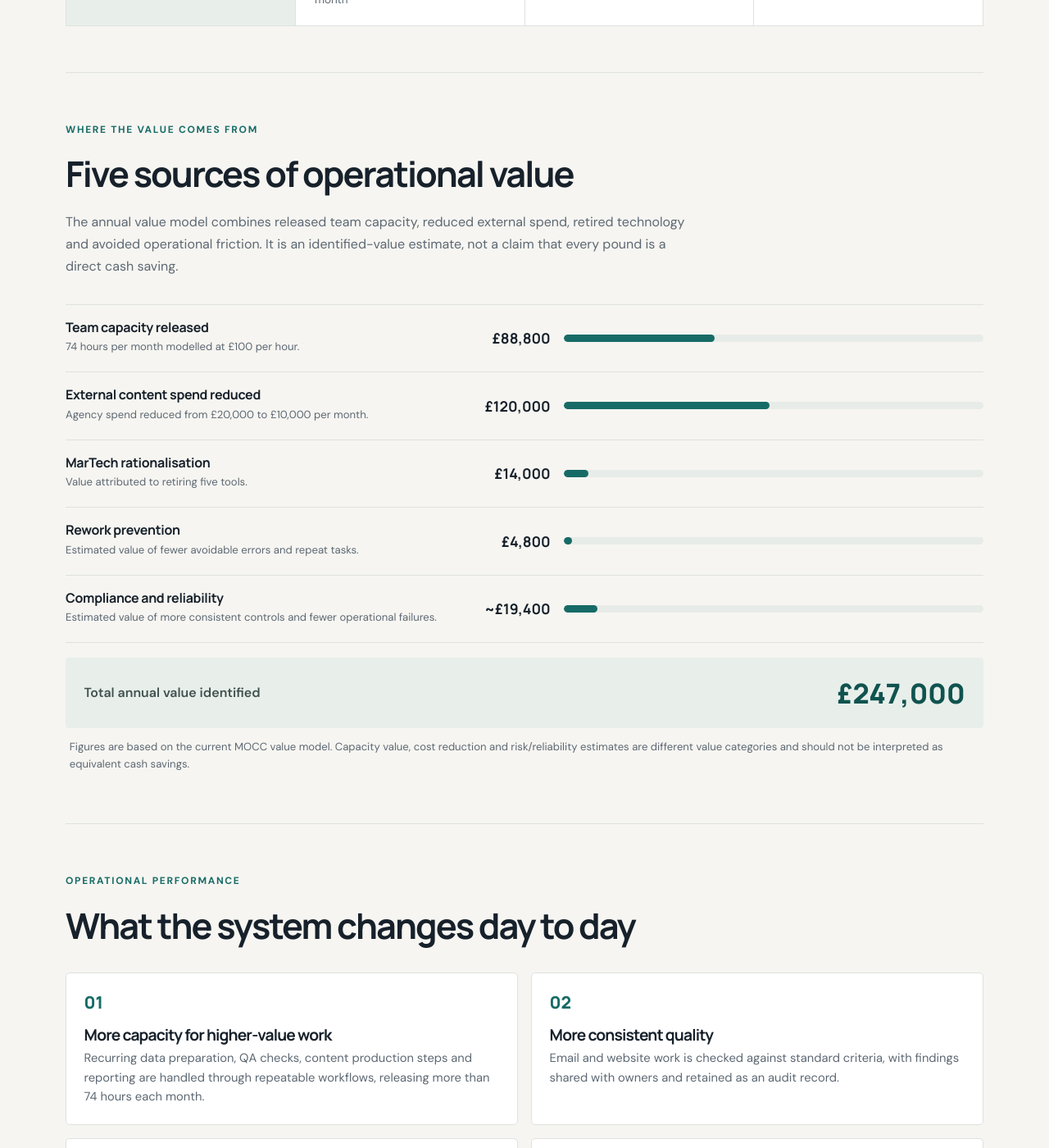
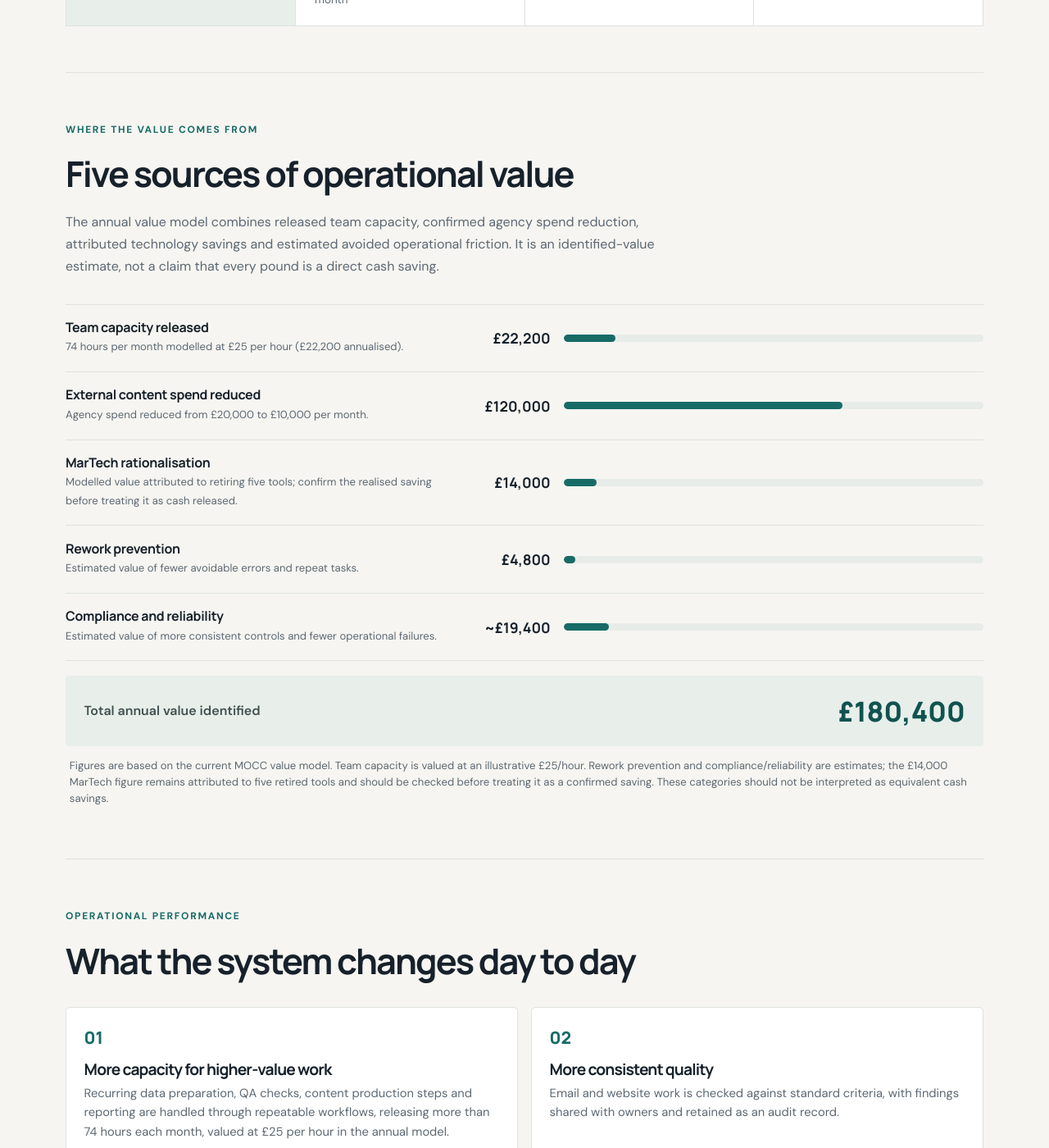
Before and after one commit to georgefwmurray/Marketing-Operations-Control-Centre, a Jekyll site: the page built from Results.md, in a window 1280 px wide and 1400 px high, scrolled down 734 px. Shown: the whole window at 82% size. Built offline with Jekyll 4.4.1, drawn with Linux system fonts in a browser that asks for light colours; our own code applies the rules of GitHub Pages for plain Markdown files.

Commit message:
Update commercial value model using £25 hourly capacity rate

```diff
--- a/Results.md
+++ b/Results.md
@@ -1,6 +1,6 @@
 ---
 title: "Results: HubSpot AI Marketing Operations Impact"
-description: "Measured impact from the Marketing Operations Control Centre: 11 live agents, 74+ hours of monthly capacity released and £247,000 in annual value identified."
+description: "Measured impact from the Marketing Operations Control Centre: 11 live agents, 74+ hours of monthly capacity released and £180,400 in annual value identified."
 ---
 
 <div class="page-hero">
@@ -11,7 +11,7 @@ description: "Measured impact from the Marketing Operations Control Centre: 11 l
 </div>
 
 <div class="stat-grid stat-grid--four">
-  <div class="stat-card stat-card--feature"><strong>£247k</strong><span>Annual value identified</span></div>
+  <div class="stat-card stat-card--feature"><strong>£180.4k</strong><span>Annual value identified</span></div>
   <div class="stat-card"><strong>74+</strong><span>Hours of capacity released each month</span></div>
   <div class="stat-card"><strong>300+</strong><span>Governance records generated</span></div>
   <div class="stat-card"><strong>20+</strong><span>Marketing users supported</span></div>
@@ -21,17 +21,17 @@ description: "Measured impact from the Marketing Operations Control Centre: 11 l
   <div class="section-heading">
     <p class="eyebrow">Where the value comes from</p>
     <h2>Five sources of operational value</h2>
-    <p>The annual value model combines released team capacity, reduced external spend, retired technology and avoided operational friction. It is an identified-value estimate, not a claim that every pound is a direct cash saving.</p>
+    <p>The annual value model combines released team capacity, confirmed agency spend reduction, attributed technology savings and estimated avoided operational friction. It is an identified-value estimate, not a claim that every pound is a direct cash saving.</p>
   </div>
   <div class="impact-list">
-    <div class="impact-row"><div class="impact-copy"><h3>Team capacity released</h3><p>74 hours per month modelled at £100 per hour.</p></div><strong>£88,800</strong><div class="impact-track"><span style="width:36%"></span></div></div>
-    <div class="impact-row"><div class="impact-copy"><h3>External content spend reduced</h3><p>Agency spend reduced from £20,000 to £10,000 per month.</p></div><strong>£120,000</strong><div class="impact-track"><span style="width:49%"></span></div></div>
-    <div class="impact-row"><div class="impact-copy"><h3>MarTech rationalisation</h3><p>Value attributed to retiring five tools.</p></div><strong>£14,000</strong><div class="impact-track"><span style="width:6%"></span></div></div>
-    <div class="impact-row"><div class="impact-copy"><h3>Rework prevention</h3><p>Estimated value of fewer avoidable errors and repeat tasks.</p></div><strong>£4,800</strong><div class="impact-track"><span style="width:2%"></span></div></div>
-    <div class="impact-row"><div class="impact-copy"><h3>Compliance and reliability</h3><p>Estimated value of more consistent controls and fewer operational failures.</p></div><strong>~£19,400</strong><div class="impact-track"><span style="width:8%"></span></div></div>
+    <div class="impact-row"><div class="impact-copy"><h3>Team capacity released</h3><p>74 hours per month modelled at £25 per hour (£22,200 annualised).</p></div><strong>£22,200</strong><div class="impact-track"><span style="width:12.3%"></span></div></div>
+    <div class="impact-row"><div class="impact-copy"><h3>External content spend reduced</h3><p>Agency spend reduced from £20,000 to £10,000 per month.</p></div><strong>£120,000</strong><div class="impact-track"><span style="width:66.5%"></span></div></div>
+    <div class="impact-row"><div class="impact-copy"><h3>MarTech rationalisation</h3><p>Modelled value attributed to retiring five tools; confirm the realised saving before treating it as cash released.</p></div><strong>£14,000</strong><div class="impact-track"><span style="width:7.8%"></span></div></div>
+    <div class="impact-row"><div class="impact-copy"><h3>Rework prevention</h3><p>Estimated value of fewer avoidable errors and repeat tasks.</p></div><strong>£4,800</strong><div class="impact-track"><span style="width:2.7%"></span></div></div>
+    <div class="impact-row"><div class="impact-copy"><h3>Compliance and reliability</h3><p>Estimated value of more consistent controls and fewer operational failures.</p></div><strong>~£19,400</strong><div class="impact-track"><span style="width:10.8%"></span></div></div>
   </div>
-  <div class="total-value"><span>Total annual value identified</span><strong>£247,000</strong></div>
-  <p class="small-note">Figures are based on the current MOCC value model. Capacity value, cost reduction and risk/reliability estimates are different value categories and should not be interpreted as equivalent cash savings.</p>
+  <div class="total-value"><span>Total annual value identified</span><strong>£180,400</strong></div>
+  <p class="small-note">Figures are based on the current MOCC value model. Team capacity is valued at an illustrative £25/hour. Rework prevention and compliance/reliability are estimates; the £14,000 MarTech figure remains attributed to five retired tools and should be checked before treating it as a confirmed saving. These categories should not be interpreted as equivalent cash savings.</p>
 </section>
 
 <section class="content-section">
@@ -40,7 +40,7 @@ description: "Measured impact from the Marketing Operations Control Centre: 11 l
     <h2>What the system changes day to day</h2>
   </div>
   <div class="outcome-grid">
-    <article class="outcome-card"><span class="outcome-number">01</span><h3>More capacity for higher-value work</h3><p>Recurring data preparation, QA checks, content production steps and reporting are handled through repeatable workflows, releasing more than 74 hours each month.</p></article>
+    <article class="outcome-card"><span class="outcome-number">01</span><h3>More capacity for higher-value work</h3><p>Recurring data preparation, QA checks, content production steps and reporting are handled through repeatable workflows, releasing more than 74 hours each month, valued at £25 per hour in the annual model.</p></article>
     <article class="outcome-card"><span class="outcome-number">02</span><h3>More consistent quality</h3><p>Email and website work is checked against standard criteria, with findings shared with owners and retained as an audit record.</p></article>
     <article class="outcome-card"><span class="outcome-number">03</span><h3>Governance that scales</h3><p>Requests, approvals, ownership, risk and review dates are part of the operating model rather than informal knowledge held by individuals.</p></article>
     <article class="outcome-card"><span class="outcome-number">04</span><h3>Lower external production cost</h3><p>Automated first-draft content workflows have helped reduce external content agency spend from £20,000 to £10,000 per month.</p></article>
```
